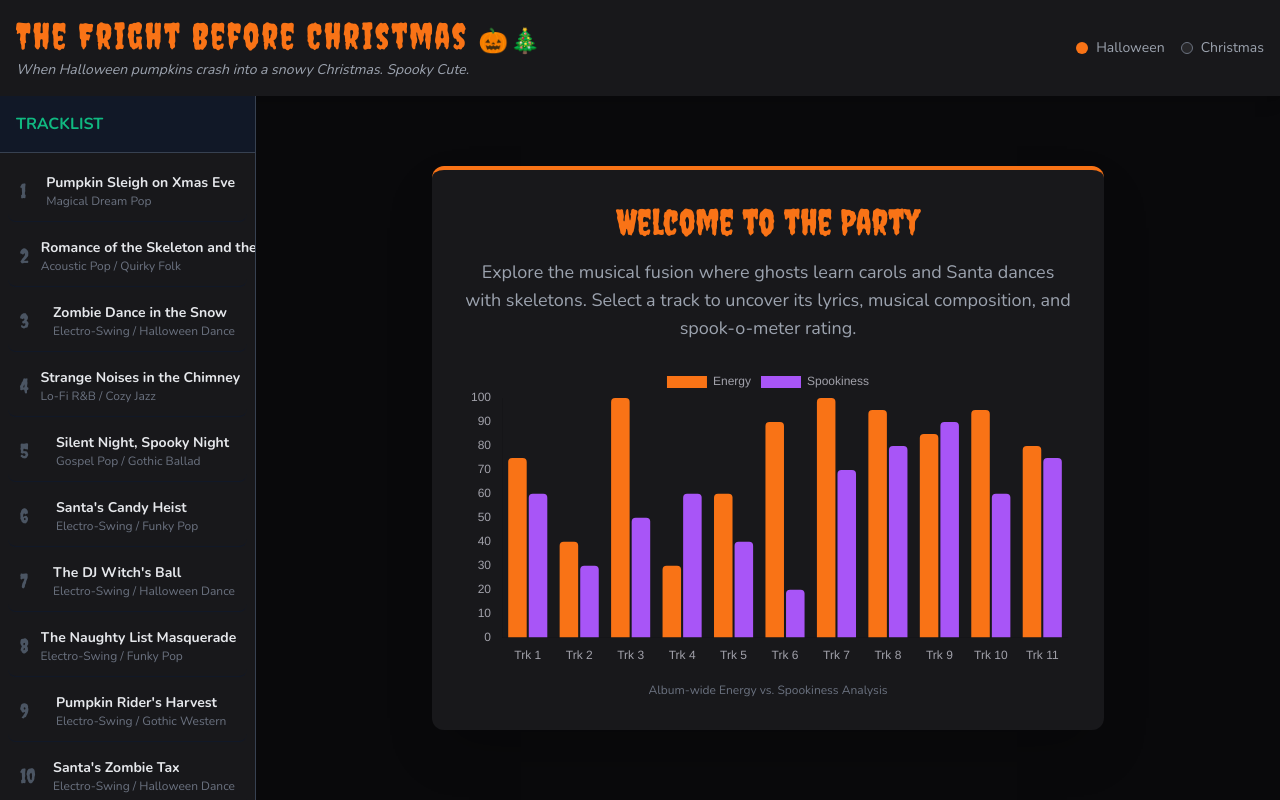
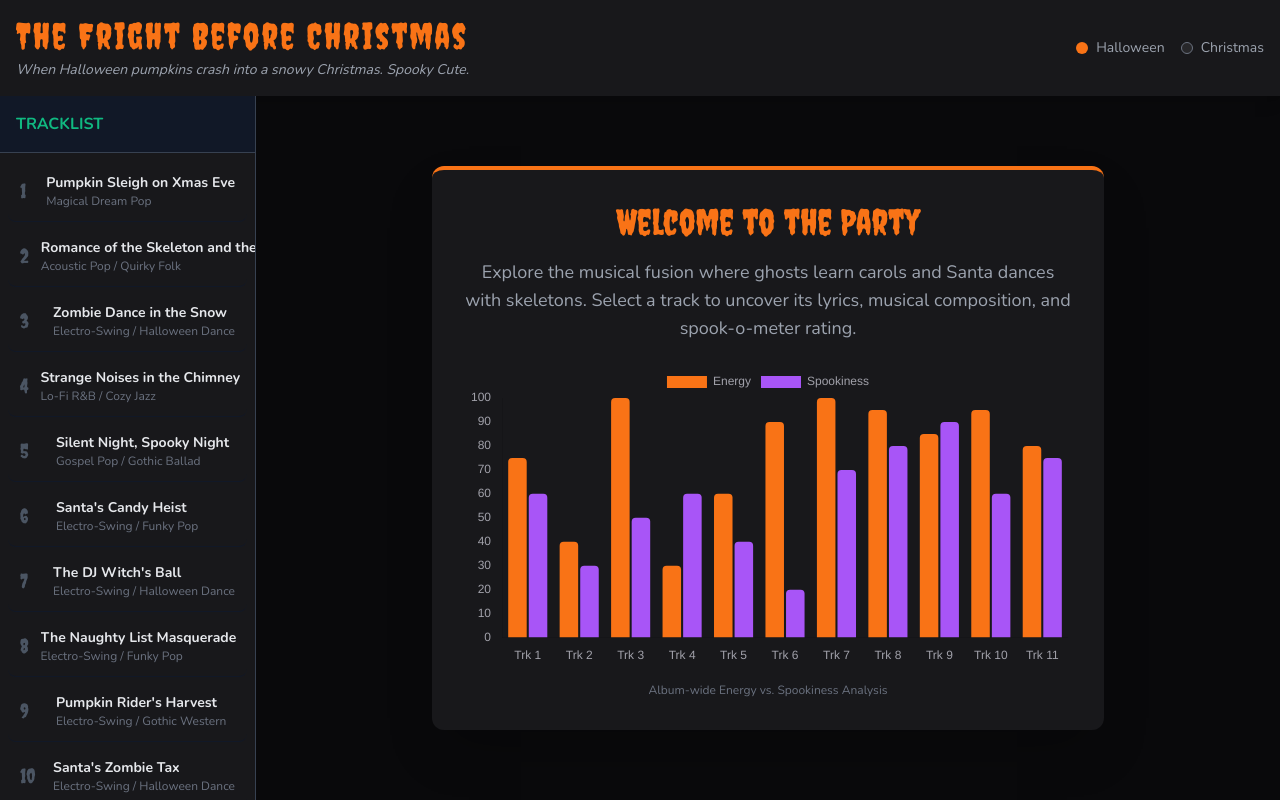
Before and after one commit to rock880803/The-Fright-Before-Christmas, a plain HTML site: page index.html in a window 1280 px wide. Drawn offline with nearby package versions, Linux system fonts and the light colour scheme.

Commit message:
remove title emoji

```diff
--- a/index.html
+++ b/index.html
@@ -83,7 +83,7 @@
     <header class="bg-spooky-light text-white p-4 shadow-lg z-10 shrink-0">
         <div class="container mx-auto flex flex-col md:flex-row justify-between items-center">
             <div class="text-center md:text-left">
-                <h1 class="font-spooky text-3xl md:text-4xl text-festive-orange tracking-wider text-shadow">The Fright Before Christmas <span class="text-2xl">🎃🎄</span></h1>
+                <h1 class="font-spooky text-3xl md:text-4xl text-festive-orange tracking-wider text-shadow">The Fright Before Christmas</h1>
                 <p class="text-sm text-gray-400 italic mt-1">When Halloween pumpkins crash into a snowy Christmas. Spooky Cute.</p>
             </div>
             <div class="mt-3 md:mt-0 flex gap-4 text-sm text-gray-400">
```
